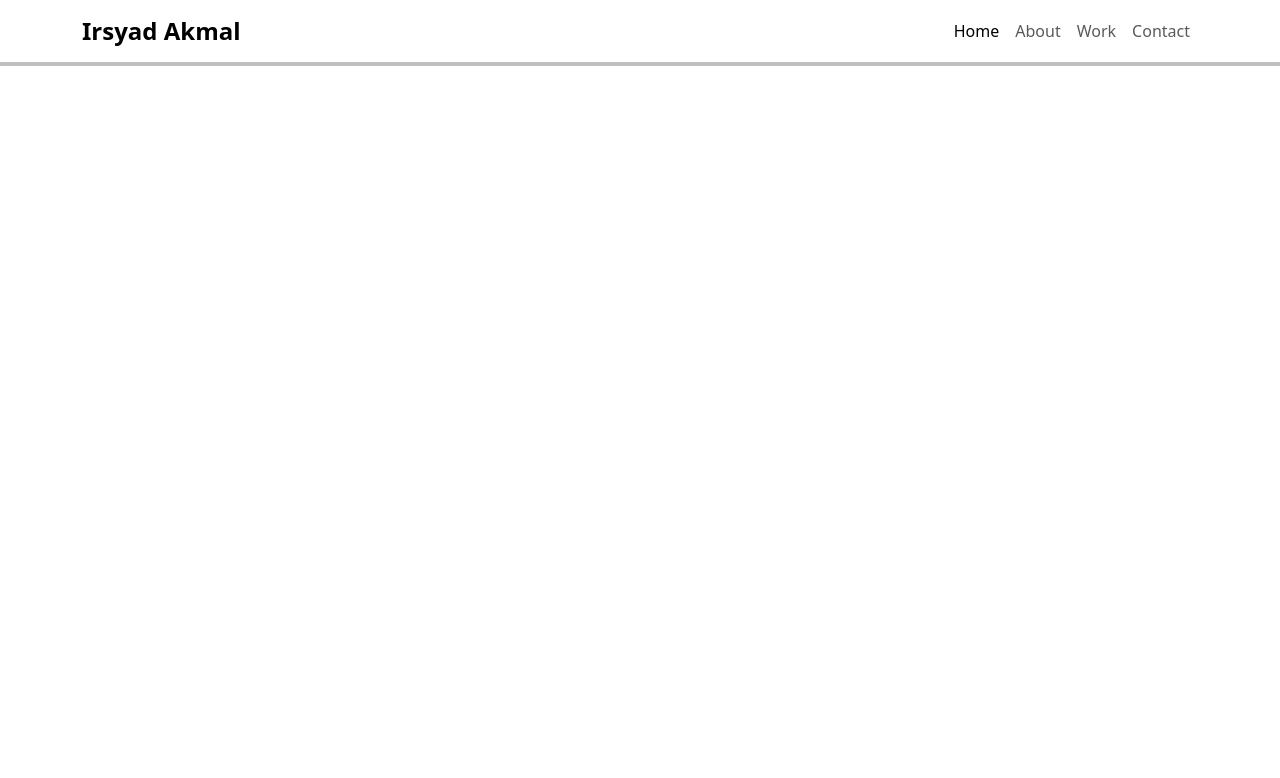
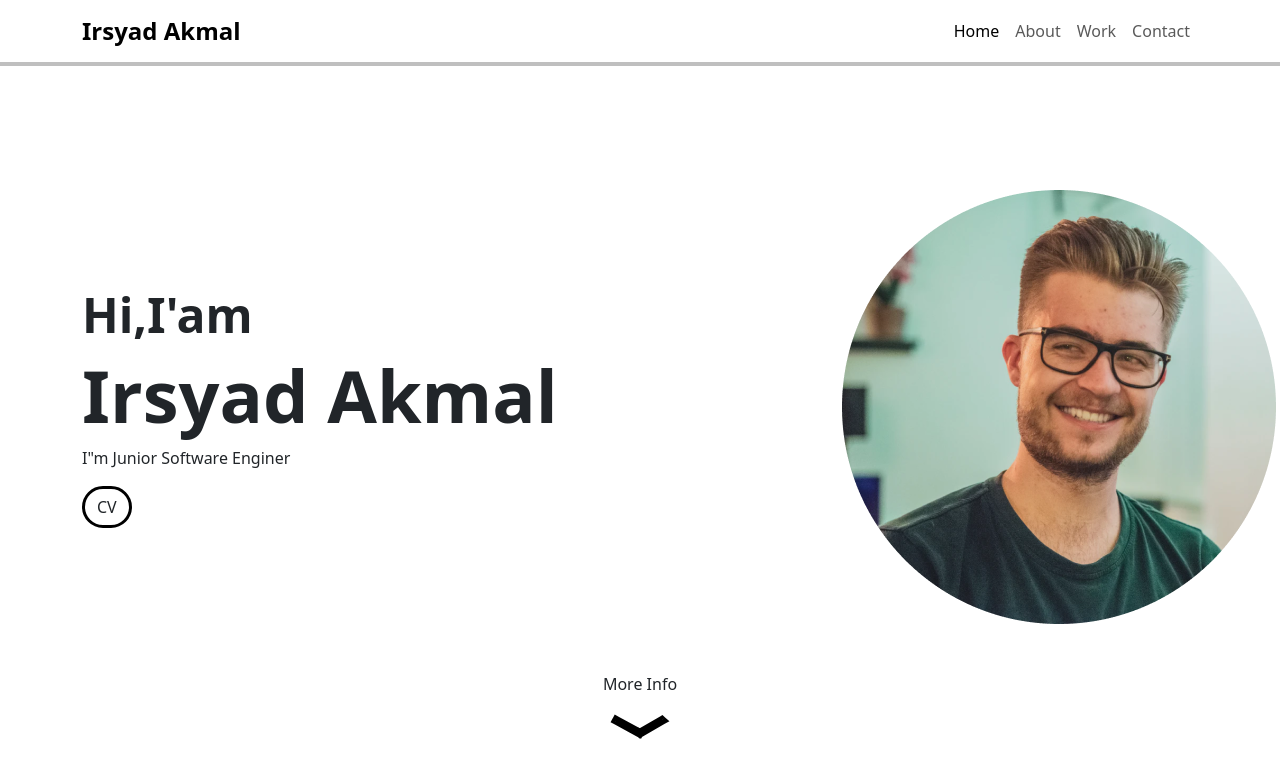
Before and after one commit to irsyadakmal99/LatihanCodingStudio-Portofolio, a plain HTML site: page index.html in a window 1280 px wide. Drawn offline with nearby package versions, Linux system fonts and the light colour scheme.

Commit message:
add home

```diff
--- a/index.css
+++ b/index.css
@@ -2,3 +2,46 @@
     background-color: white;
     box-shadow: 0 0 0 4px rgba(0, 0, 0, 0.25);
 }
+
+section {
+    padding-top: 128px;
+}
+
+.btn.button {
+    border: 3px solid black;
+    border-radius: 24px;
+}
+
+.btn.button:hover {
+    border: 3px solid black;
+    background-color: black;
+    color: white;
+}
+
+.home h1 {
+    font-size: 72px;
+}
+
+.home h3 {
+    font-size:48px;
+}
+
+.home .arrow img {
+    width: 60px;
+}
+
+#arrow {
+    animation: 2s upDown infinite;
+}
+
+@keyframes upDown {
+    0% {
+        transform: translateY(0);
+    }
+    50% {
+        transform: translateY(10px);
+    }
+    100% {
+        transform: translateY(0);
+    }
+}
--- a/index.html
+++ b/index.html
@@ -35,8 +35,26 @@
       </ul>
     </div>
   </div>
-</nav>
+    </nav>
 
+    <section id="home" class="home container">
+    <div class="row d-flex align-items-center">
+        <div class="col-8">
+            <h3 class="fw-semibold">Hi,I'am</h3>
+            <h1 class="fw-bold">Irsyad Akmal</h1>
+            <p>I"m Junior Software Enginer</p>
+            <a class="btn button" href="CV - Irsyad Akmal.pdf" download="">CV</a>
+        </div>
+        <div class="col-4">
+        <img src="Image/potrait.png" alt="potrait">
+        </div>
+    </div>
+
+    <div class="arrow w-100 d-flex align-items-center flex-column mt-5">
+        <a class="text-decoration-none text-dark" href="#">More Info</a>
+        <img id="arrow" class="mt-2" src="Image/arrow.svg" alt="arrow icon">
+    </div>
+    </section>
     <!-- Link JS -->
     <script src="https://cdn.jsdelivr.net/npm/@popperjs/core@2.11.8/dist/umd/popper.min.js" integrity="sha384-I7E8VVD/ismYTF4hNIPjVp/Zjvgyol6VFvRkX/vR+Vc4jQkC+hVqc2pM8ODewa9r" crossorigin="anonymous"></script>
     <script src="https://cdn.jsdelivr.net/npm/bootstrap@5.3.3/dist/js/bootstrap.min.js" integrity="sha384-0pUGZvbkm6XF6gxjEnlmuGrJXVbNuzT9qBBavbLwCsOGabYfZo0T0to5eqruptLy" crossorigin="anonymous"></script>
```
Also changed, not shown: 1 other file.
